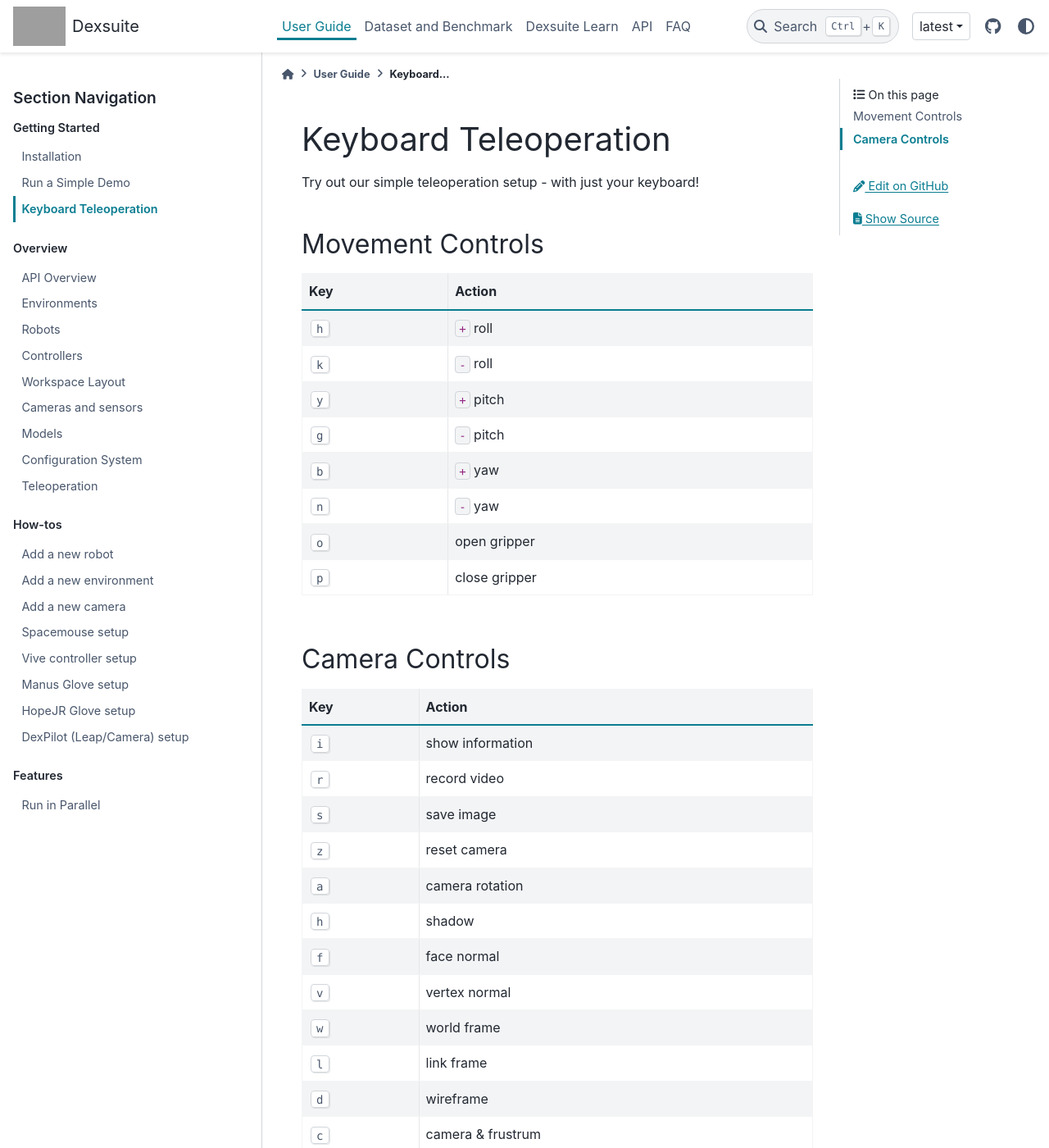
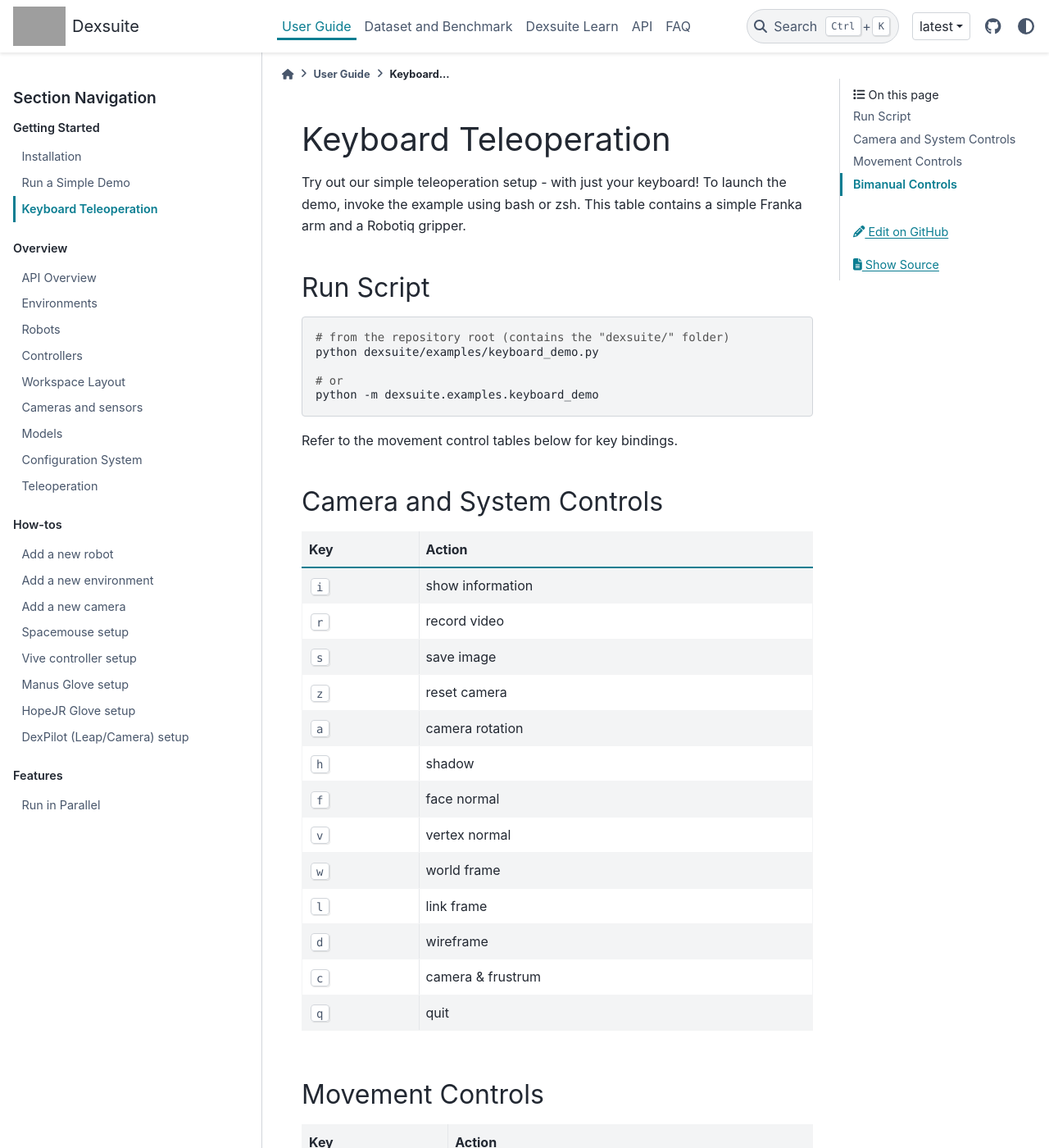
Before and after one commit to dexsuiteorg/docs, a Sphinx documentation site: the page built from docs/source/user_guide/getting_started/keyboard_teleoperation.rst, in a window 1280 px wide and 1400 px high. Shown: the whole window at 82% size. Built offline with Sphinx 7.4.7 and the PyData theme 0.15.4, drawn with Linux system fonts in a browser that asks for light colours; pages that are not in the unit, such as notebooks, are missing from menus; some of the changed text lies outside the part shown; grey boxes are pictures that could not be loaded.

Commit message:
updated keyboard control examples

```diff
--- a/docs/source/user_guide/getting_started/keyboard_teleoperation.rst
+++ b/docs/source/user_guide/getting_started/keyboard_teleoperation.rst
@@ -2,31 +2,21 @@
 Keyboard Teleoperation
 ===========
 
-Try out our simple teleoperation setup - with just your keyboard!
+Try out our simple teleoperation setup - with just your keyboard! To launch the demo, invoke the example using bash or zsh. This table contains a simple Franka arm and a Robotiq gripper.
 
-Movement Controls
------------------
-+---------------+------------------+
-| Key           | Action           |
-+===============+==================+
-| :kbd:`h`      | ``+`` roll       |
-+---------------+------------------+
-| :kbd:`k`      | ``-`` roll       |
-+---------------+------------------+
-| :kbd:`y`      | ``+`` pitch      |
-+---------------+------------------+
-| :kbd:`g`      | ``-`` pitch      |
-+---------------+------------------+
-| :kbd:`b`      | ``+`` yaw        |
-+---------------+------------------+
-| :kbd:`n`      | ``-`` yaw        |
-+---------------+------------------+
-| :kbd:`o`      | open gripper     |
-+---------------+------------------+
-| :kbd:`p`      | close gripper    |
-+---------------+------------------+
+Run Script
+----------
+.. code-block:: bash
 
-Camera Controls
+   # from the repository root (contains the "dexsuite/" folder)
+   python dexsuite/examples/keyboard_demo.py
+
+   # or
+   python -m dexsuite.examples.keyboard_demo
+
+Refer to the movement control tables below for key bindings.
+
+Camera and System Controls
 -----------------
 +---------------+------------------+
 | Key           | Action           |
@@ -55,3 +45,59 @@
 +---------------+------------------+
 | :kbd:`c`      | camera & frustrum|
 +---------------+------------------+
+| :kbd:`q`      | quit             |
++---------------+------------------+
+
+Movement Controls
+-----------------
++---------------+------------------+
+| Key           | Action           |
++===============+==================+
+| :kbd:`h`      | ``+`` roll       |
++---------------+------------------+
+| :kbd:`k`      | ``-`` roll       |
++---------------+------------------+
+| :kbd:`y`      | ``+`` pitch      |
++---------------+------------------+
+| :kbd:`g`      | ``-`` pitch      |
++---------------+------------------+
+| :kbd:`b`      | ``+`` yaw        |
++---------------+------------------+
+| :kbd:`n`      | ``-`` yaw        |
++---------------+------------------+
+| :kbd:`o`      | open gripper     |
++---------------+------------------+
+| :kbd:`p`      | close gripper    |
++---------------+------------------+
+
+Bimanual Controls
+-----------------
++---------------+--------------------+
+| Key           | Action             |
++===============+====================+
+| :kbd:`u`      | left gripper open  |
++---------------+--------------------+
+| :kbd:`j`      | left gripper close |
++---------------+--------------------+
+| :kbd:`o`      | right gripper open |
++---------------+--------------------+
+| :kbd:`p`      | right gripper close|
++---------------+--------------------+
+| :kbd:`num 0`  | open both grippers |
++---------------+--------------------+
+| :kbd:`h`      | left arm ``+`` x   |
++---------------+--------------------+
+| :kbd:`n`      | left arm ``-`` x   |
++---------------+--------------------+
+| :kbd:`b`      | left arm ``+`` y   |
++---------------+--------------------+
+| :kbd:`m`      | left arm ``-`` y   |
++---------------+--------------------+
+| :kbd:`→`      | right arm ``+`` x  |
++---------------+--------------------+
+| :kbd:`←`      | right arm ``-`` x  |
++---------------+--------------------+
+| :kbd:`↑`      | right arm ``+`` y  |
++---------------+--------------------+
+| :kbd:`↓`      | right arm ``-`` y  |
++---------------+--------------------+
```
